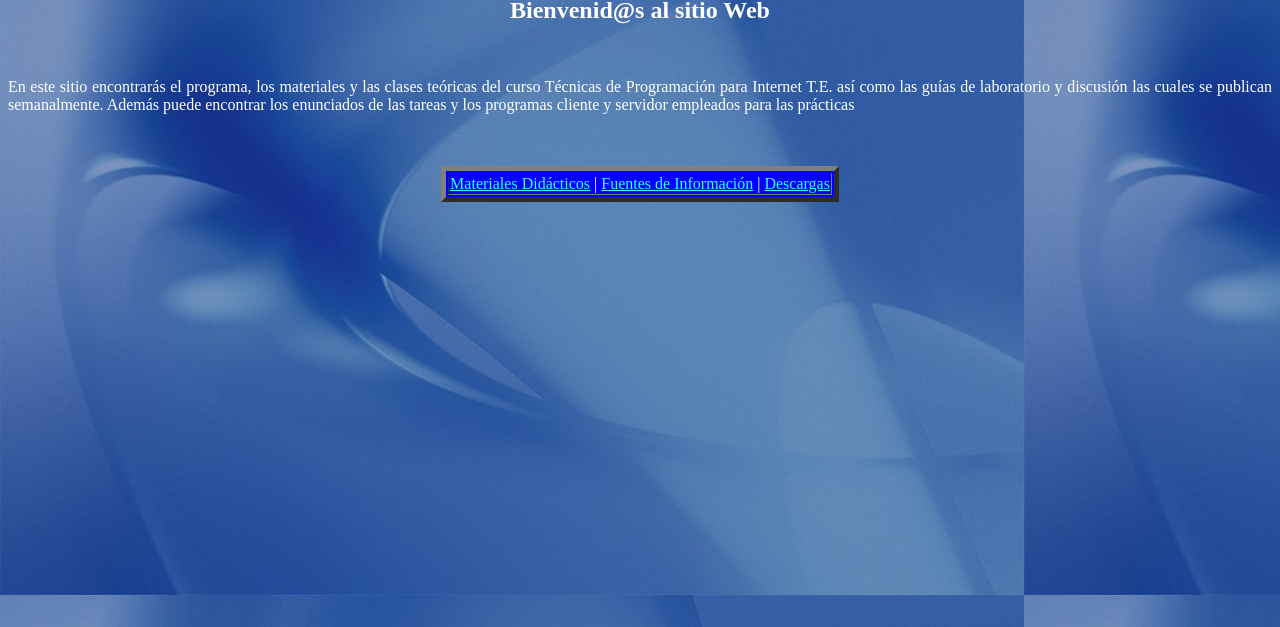
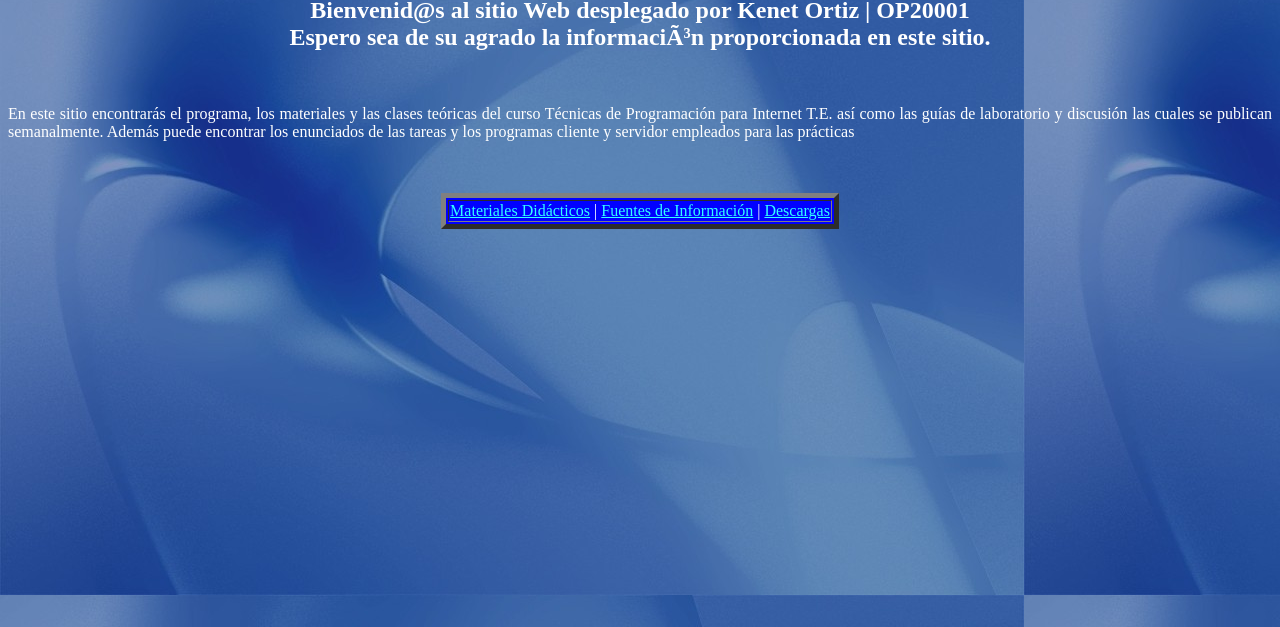
Before and after one commit to kenetcode/guia21c-tpi-site, a plain HTML site: page index.html in a window 1280 px wide. Shown: the part 173-800 px from the top of the page. Drawn offline with Linux system fonts and the light colour scheme.

Commit message:
Add personal data in site

```diff
--- a/index.html
+++ b/index.html
@@ -29,7 +29,8 @@
  </P>
 <BR>
 <H2 align="CENTER">
-   Bienvenid@s al sitio Web
+   Bienvenid@s al sitio Web desplegado por Kenet Ortiz | OP20001<BR>
+   Espero sea de su agrado la información proporcionada en este sitio.<BR>
 </H2>
 <BR>
 <P ALIGN="JUSTIFY">
```
